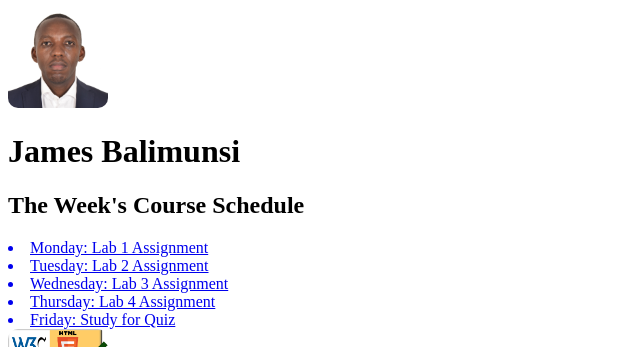
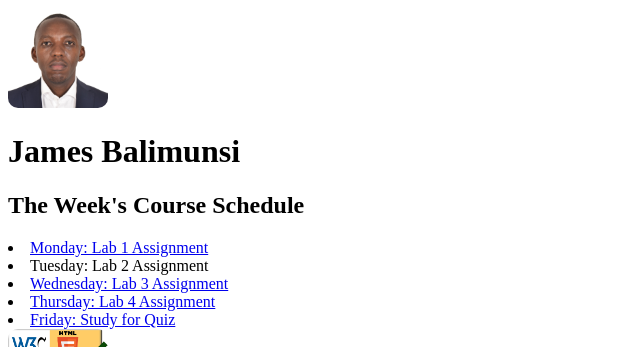
Before and after one commit to jamesbali/wap.github.io, a plain HTML site: page Lab_1/index.html in a window 1280 px wide. Shown: the top 347 px of the page, without its empty margins (0-640 px from the left). Drawn offline with Linux system fonts and the light colour scheme.

Commit message:
add lab_2

```diff
--- a/index.html
+++ b/Lab_1/index.html
@@ -23,23 +23,12 @@
 
     <h2> The Week's Course Schedule </h2>
     <u1>
-        <a href = "#">
-            <li> Monday: Lab 1 Assignment </li>
-         </a>
-        <a href = # >
-            <li> Tuesday: Lab 2 Assignment </li>
-        </a>
-        <a href = # >
-            <li> Wednesday: Lab 3 Assignment </li>
-        </a>
-        <a href = # >
-            <li> Thursday: Lab 4 Assignment </li>
-        </a>
-        <a href = # >
-            <li> Friday: Study for Quiz </li>
-        </a>
 
-
+            <li> <a href = "#"> Monday: Lab 1 Assignment </a> </li>
+            <li> <a href = # ></a>Tuesday: Lab 2 Assignment </a> </li>
+            <li><a href = # >  Wednesday: Lab 3 Assignment  </a></li>
+            <li> <a href = # > Thursday: Lab 4 Assignment  </a> </li>
+            <li><a href = # >  Friday: Study for Quiz </a>  </li>
 
     </u1>
 
```
Also changed, not shown: Day3- LayOut/box-model.html (+11 -0 lines), Lab_1/my_images/htmlchecker.png (renamed from my_images/htmlchecker.png), Lab_1/my_images/myImage_james.jpg (renamed from my_images/myImage_james.jpg), Lab_2/aboutme.html (added), Lab_2/styleme.css (added), 2 other files.
